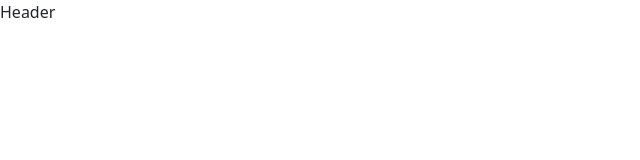
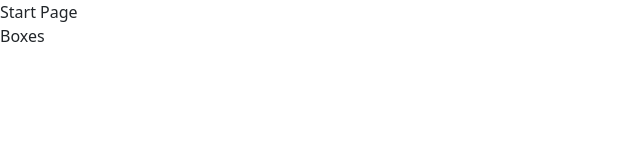
Before and after one commit to SaidNivek/math-game, a React (Create React App) app: page / in a window 1280 px wide. Shown: the top 160 px of the page, without its empty margins (0-640 px from the left). Built offline with nearby package versions, Linux system fonts and the light colour scheme.

Commit message:
both pages being displayed

```diff
--- a/src/App.jsx
+++ b/src/App.jsx
@@ -1,10 +1,12 @@
 import './App.css';
 import Header from "./components/header/Header"
+import Boxes from './components/boxes/Boxes';
 
 function App() {
   return (
     <>
       <Header />
+      <Boxes />
     </>
   );
 }
--- a/src/components/boxes/Boxes.jsx
+++ b/src/components/boxes/Boxes.jsx
@@ -0,0 +1,9 @@
+import React from 'react'
+
+const Boxes = () => {
+  return (
+    <div>Boxes</div>
+  )
+}
+
+export default Boxes
--- a/src/components/header/Header.jsx
+++ b/src/components/header/Header.jsx
@@ -3,7 +3,7 @@ import React from 'react'
 
 const Header = () => {
   return (
-    <div>Header</div>
+    <div>Start Page</div>
   )
 }
 
```
